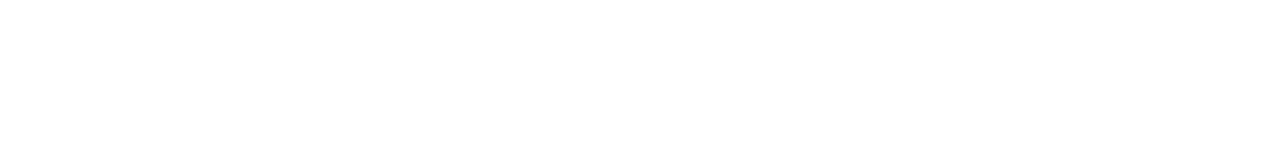
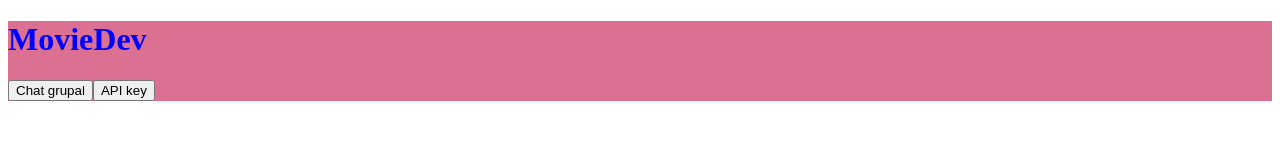
Before and after one commit to MilenaPacheco/Proyectos-Laboratoria-Individuales, a website with bundled scripts: page src/index.html in a window 1280 px wide. Built offline with nearby package versions, Linux system fonts and the light colour scheme.

Commit message:
se resolvio el problema tipo MIME

```diff
--- a/package.json
+++ b/package.json
@@ -18,6 +18,7 @@
     "babel-jest": "^27.0.1",
     "css": "^3.0.0",
     "eslint": "^8.3.0",
+    "eslint-plugin-import": "^2.29.1",
     "gh-pages": "^3.1.0",
     "htmlhint": "^1.0.0",
     "jest": "^27.0.1",
--- a/src/components/header.js
+++ b/src/components/header.js
@@ -2,3 +2,23 @@
 // - btnChatgrupal
 // - btnAPIkey
 // - btnHome (nombre MovieDev en header, te devuelve al inicio)
+
+export const headerComponent = () => {
+    const header = document.createElement("header");
+    header.id = "namePage";
+    header.innerHTML = "<h1>MovieDev</h1>";
+
+    const btnChatgrupal = document.createElement("button");
+    btnChatgrupal.className = "btn";
+    btnChatgrupal.innerHTML = "Chat grupal";
+
+    const btnAPIkey = document.createElement("button");
+    btnAPIkey.className = "btn";
+    btnAPIkey.innerHTML = "API key";
+
+    header.appendChild(btnChatgrupal);
+    header.appendChild(btnAPIkey);
+
+
+    return header;
+}
--- a/src/index.js
+++ b/src/index.js
@@ -5,8 +5,11 @@ import {Example} from './views/Example.js';
 import { setRoutes, setRootElement, onURLChange } from './router.js';
 import { viewError } from './views/viewError.js';
 const routes = {
-    "/": Example,
+    "/": Example, //viewAllCards
     "/error": viewError,
+    //"/api": viewAPIKey,
+    //"/chats": viewChats,
+    //"/description": viewDescriptionCard,
 }
 
 const viewContainer = document.getElementById("root");
@@ -21,7 +24,7 @@ document.addEventListener("DOMContentLoaded", (event) => {
     onURLChange(event.target.location.pathname);
   });
 
-
+window.onpopstate = onURLChange;
 /*
 TODO:
 1.- Definir rutas en router.
--- a/src/router.js
+++ b/src/router.js
@@ -40,9 +40,11 @@ export const setRootElement = (newRootElementValue) => {
     root.innerHTML = ""; //ERROR en consola - asegúrate de que rootElement sea un objeto del DOM antes de intentar manipular su contenido con innerHTML
     // find the correct view in ROUTES for the pathname - match entre ROUTES y el pathname
     if (ROUTES[pathname]){
-        const template = ROUTES[pathname]();
-        root.appendChild(template);
+      const template = ROUTES[pathname]();
+      console.log(template);
+      root.appendChild(template);
     } else {
+      console.log(ROUTES["/error"]());
         root.appendChild(ROUTES["/error"]());
     }
     // in case not found render the error view - si no existe una ruta cargada al pathname lanzar error
--- a/src/styles.css
+++ b/src/styles.css
@@ -5,3 +5,8 @@
 .error-box {
     background-color: gray;
 }
+
+header {
+    background-color: palevioletred;
+    color:blue;
+}
--- a/src/views/Example.js
+++ b/src/views/Example.js
@@ -1,5 +1,10 @@
+import { headerComponent } from "./../components/header.js";
+
 export const Example = () => {
     const p = document.createElement("p")
-    p.inner = "Esto es una práctica";
-    return p;
+    p.innerHTML = "Esto es una práctica";
+    const viewHeader = headerComponent();
+
+    return viewHeader;
+
 };
--- a/src/views/viewError.js
+++ b/src/views/viewError.js
@@ -1,5 +1,6 @@
 export const viewError = () => {
     const errorBox = document.createElement("div")
     errorBox.className = "error-box";
+    errorBox.innerHTML = "ruta no encontrada";
     return errorBox;
 }
```
Also changed, not shown: 1 other file.
